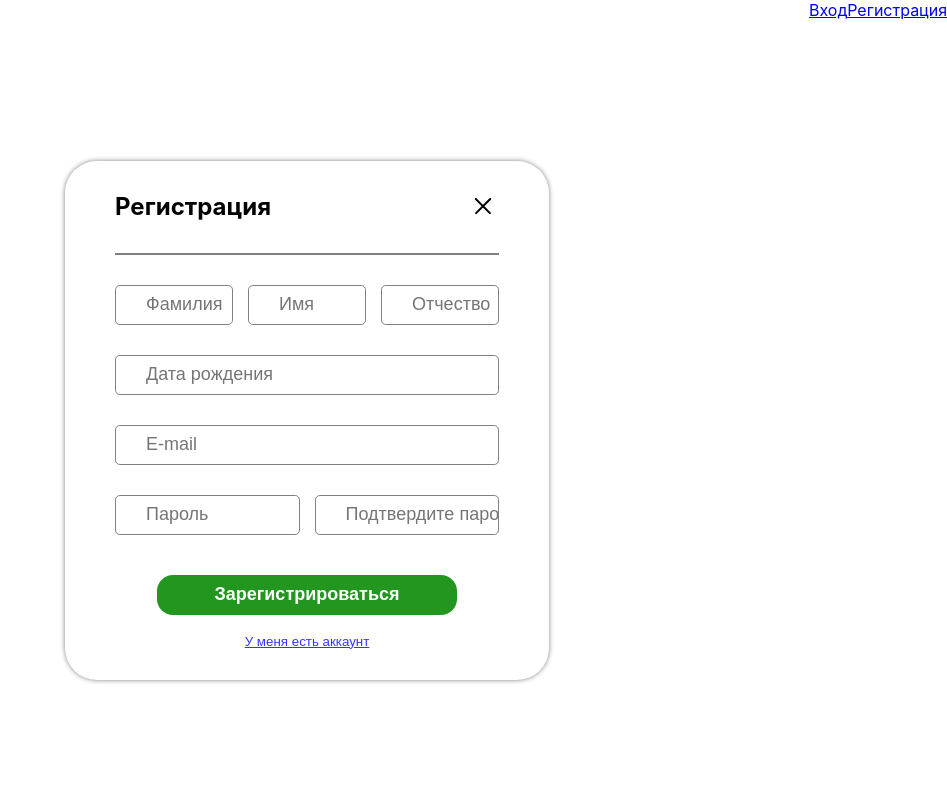
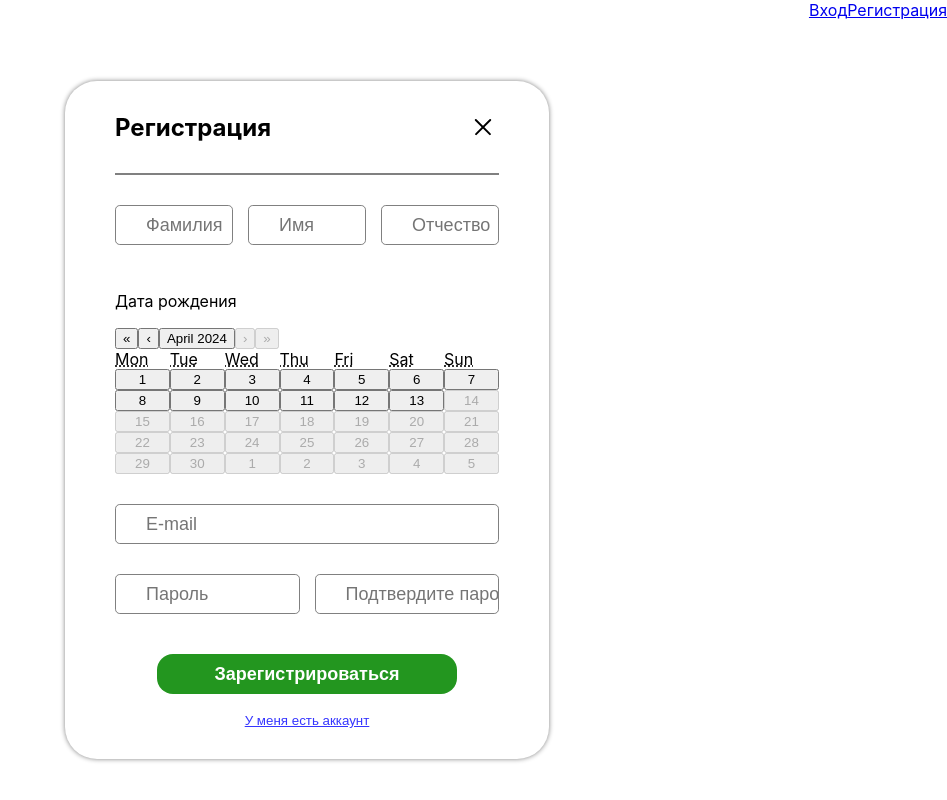
Before and after one commit to danya-sus/my-app, a React (Create React App) app: page /register in a window 1280 px wide. Shown: the top 800 px of the page, without its empty margins (333-1280 px from the left). Built offline with nearby package versions, Linux system fonts and the light colour scheme.

Commit message:
Поправил регистрацию

```diff
--- a/src/api/AuthService.ts
+++ b/src/api/AuthService.ts
@@ -46,7 +46,11 @@ export default class AuthService extends BaseServise {
                 middleName: userData.middleName,
                 birthDate: userData.birthDate
             })
-            return response;
+            if (response.status === 200) {
+                return true
+            }
+
+            return false
         }
         catch (e)
         {
--- a/src/components/auth/RegisterForm.tsx
+++ b/src/components/auth/RegisterForm.tsx
@@ -6,6 +6,7 @@ import LinkButton from '../ui/buttons/LinkButton'
 import classes from './Auth.module.css'
 import CrossButton from '../ui/buttons/CrossButton'
 import { useNavigate } from 'react-router'
+import MyCalendar from '../ui/calendar/MyCalendar'
 
 type RegisterFormProps = {}
 
@@ -16,10 +17,14 @@ const RegisterForm: FC<RegisterFormProps> = ({}) => {
     lastName: '',
     firstName: '',
     middleName: '',
-    birthday: '',
+    birthday: new Date(),
     password: '',
     confirmPassword: ''
   })
+
+  const setBirthday = (e: Date) => {
+    setValues({...values, ['birthday']: e})
+  }
 
   const setValue = (e: React.ChangeEvent<HTMLInputElement>) => {
     setValues({ ...values, [e.target.name]: e.target.value})
@@ -27,16 +32,20 @@ const RegisterForm: FC<RegisterFormProps> = ({}) => {
 
   const register = async (e: React.MouseEvent<HTMLButtonElement, MouseEvent>) => {
     e.preventDefault();
-    await AuthService.register(
+    const response = await AuthService.register(
       {
         email: values.email,
         password: values.password,
         firstName: values.firstName,
         lastName: values.lastName,
         middleName: values.middleName,
-        birthDate: values.birthday
+        birthDate: values.birthday.toLocaleDateString()
       }
     );
+
+    if (response) {
+      navigate('/login')
+    }
   }
 
   return (
@@ -72,11 +81,10 @@ const RegisterForm: FC<RegisterFormProps> = ({}) => {
               onChange={(e) => setValue(e)}
             />
           </div>
-          <CustomInput
-            name='birthday'
-            placeholder='Дата рождения'
-            onChange={(e) => setValue(e)}
-          />
+          <div>
+            <p>Дата рождения</p>
+            <MyCalendar onClickDay={(e) => setBirthday(e)}/>
+          </div>
           <CustomInput
             required
             name='email'
```
